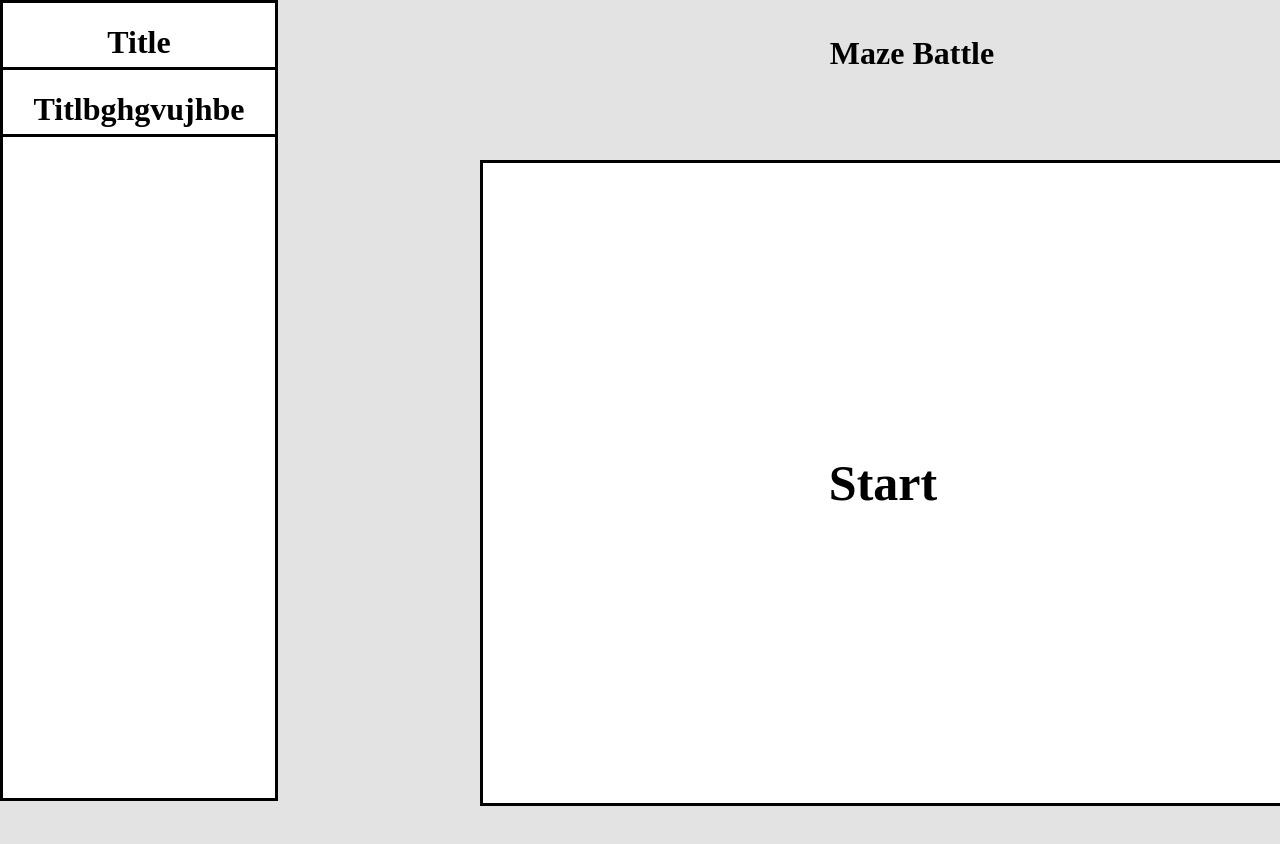
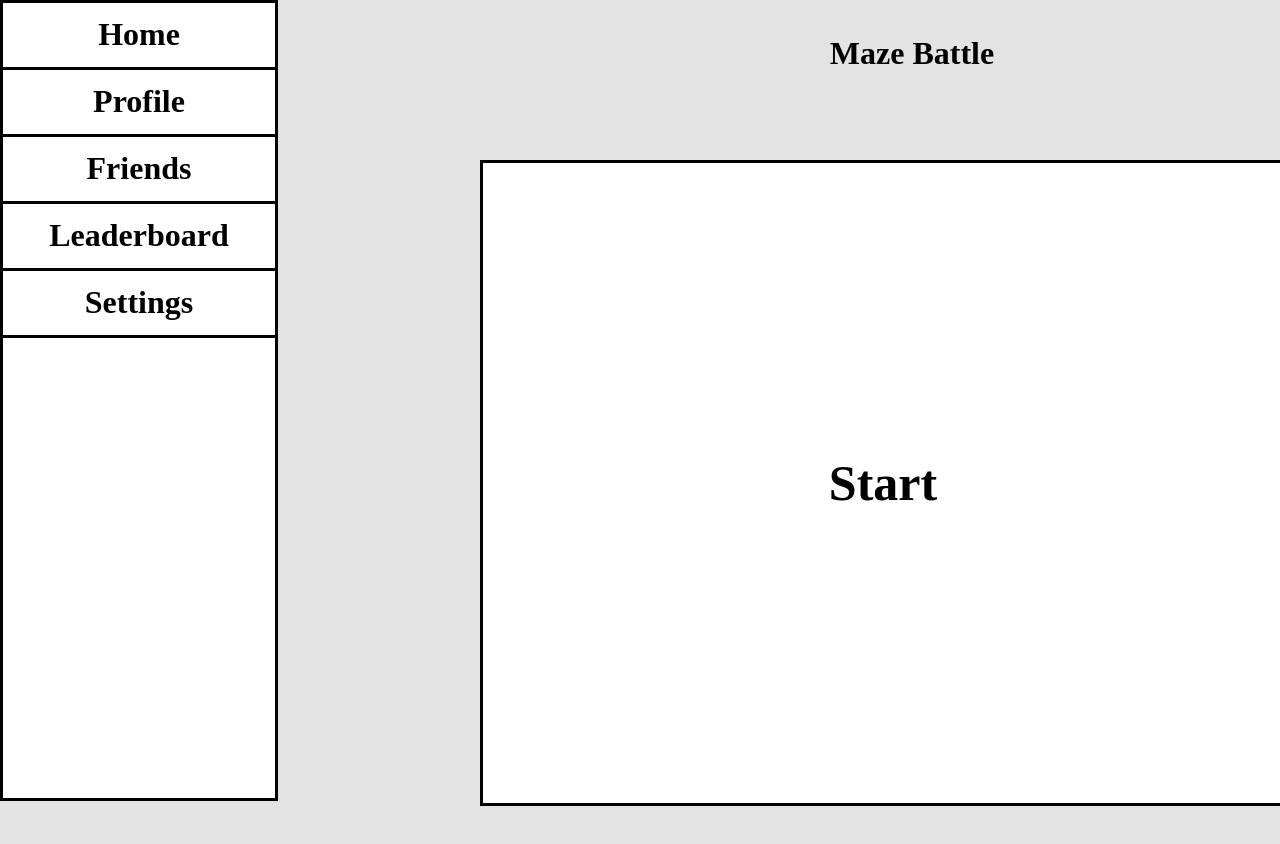
Before and after one commit to JohnCodez/Maze-Battle, a plain HTML site: page index.html in a window 1280 px wide. Shown: the top 844 px of the page. Drawn offline with Linux system fonts and the light colour scheme.

Commit message:
centered navbar items

```diff
--- a/index.html
+++ b/index.html
@@ -17,10 +17,19 @@
         <h1 id="page-title">Maze Battle</h1>
         <div id="nav-bar">
             <div id="nav-bar-container">
-                <h1 id="nav-bar-container-text">Title</h1>
+                <h1 id="nav-bar-container-text">Home</h1>
             </div>
             <div id="nav-bar-container">
-                <h1 id="nav-bar-container-text">Titlbghgvujhbe</h1>
+                <h1 id="nav-bar-container-text">Profile</h1>
+            </div>
+            <div id="nav-bar-container">
+                <h1 id="nav-bar-container-text">Friends</h1>
+            </div>
+            <div id="nav-bar-container">
+                <h1 id="nav-bar-container-text">Leaderboard</h1>
+            </div>
+            <div id="nav-bar-container">
+                <h1 id="nav-bar-container-text">Settings</h1>
             </div>
         </div>
         <div id="app">
--- a/stylesheets/navbar.css
+++ b/stylesheets/navbar.css
@@ -24,4 +24,5 @@
     position: relative;
     color: black;
     text-align: center;
+    line-height: 1.25rem;
 }
```
